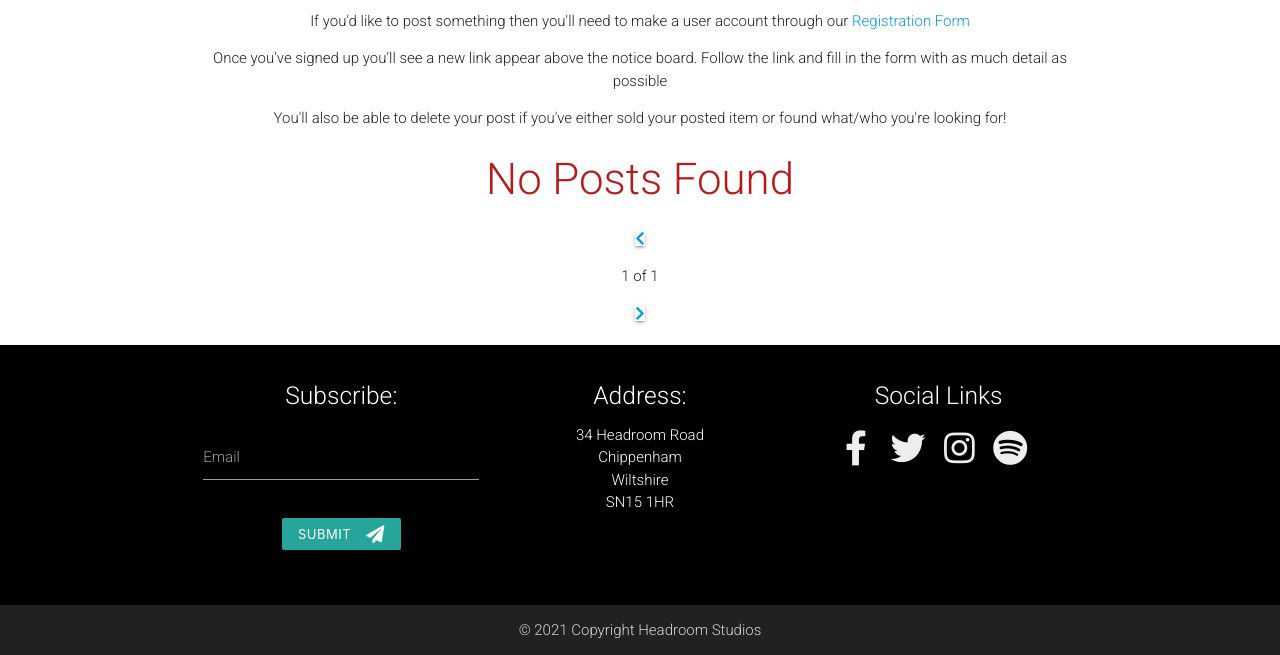
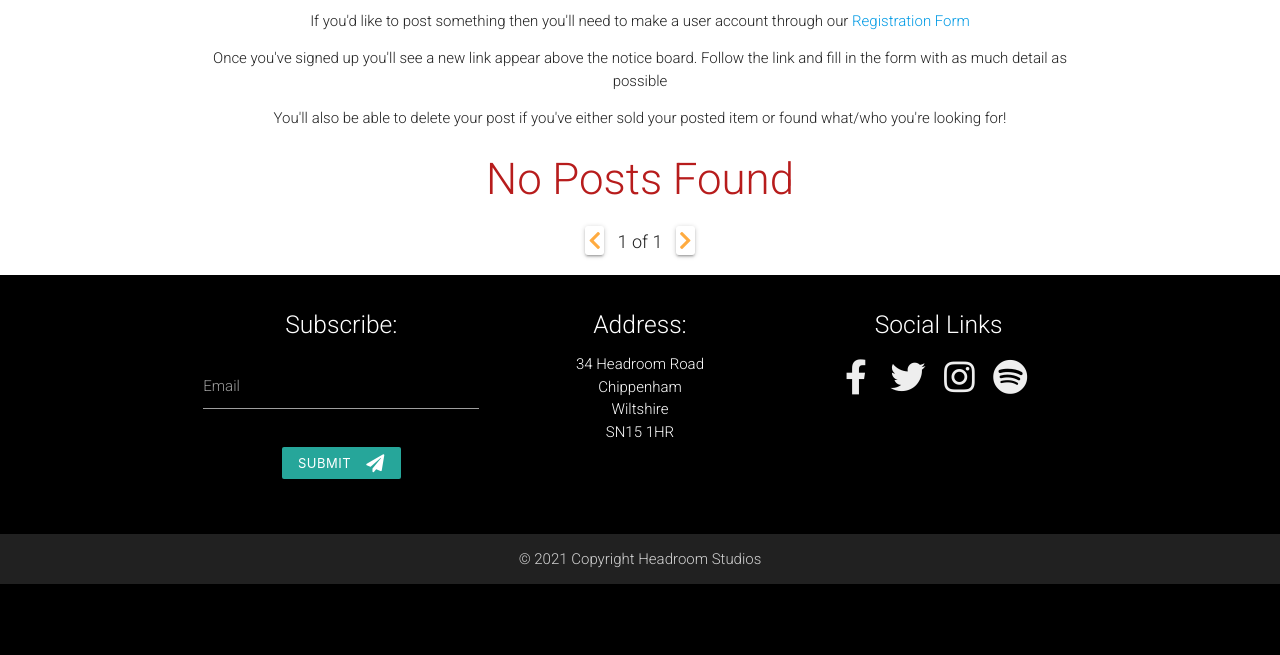
Before and after one commit to jacobroos87/headroom-studios, a Flask app: page /notice_board in a window 1280 px wide. Shown: the part 973-1628 px from the top of the page. After the commit the page ends 1557 px from the top, so only its background shows below. Run offline with Flask 2, Linux system fonts and the light colour scheme; data that the repository does not hold is empty; some libraries are stand-ins or nearby versions.

Commit message:
Added styling to NB pagination and add post urgent icon

```diff
--- a/static/css/style.css
+++ b/static/css/style.css
@@ -357,3 +357,25 @@ ul.collapsible {
     font-size: 14px;
     background-color: #dbdbdb;
 }
+
+.pagination i {
+    font-size: 20px;
+    padding: 4px 3px;
+    display: inline;
+    color: #ffab40;
+    height: 25px;
+    width: 45px;
+    border-radius: 3px;
+}
+
+.pagination p {
+    font-size: 18px;
+    display: inline;
+    padding: 0 10px;
+}
+
+/*------ Add post -----*/
+
+div.switch {
+    margin-top: 8px;
+}
```
